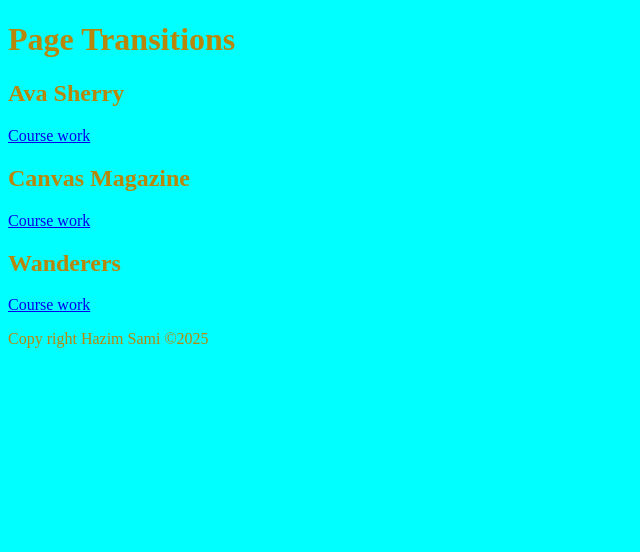
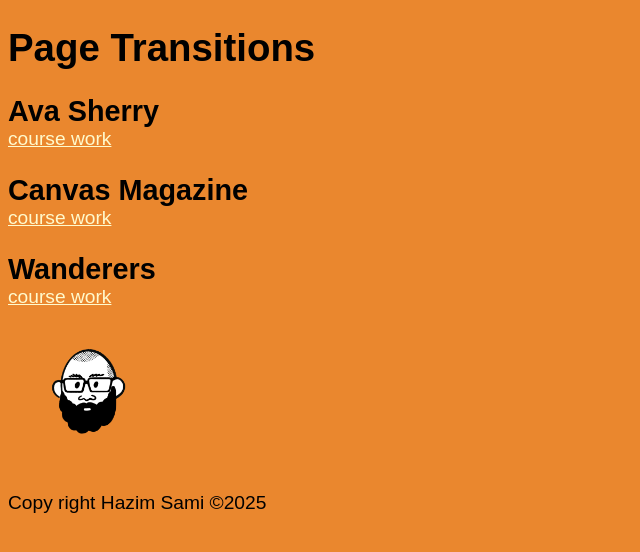
Before and after one commit to hazim/pagetransition, a plain HTML site: page index.html in a window 1280 px wide. Shown: the whole page, without its empty margins (0-640 px from the left). Drawn offline with Linux system fonts and the light colour scheme.

Commit message:
profile image added

```diff
--- a/index.html
+++ b/index.html
@@ -19,6 +19,8 @@
     <h2>Wanderers</h2>
     <a href="#">Course work</a>
     <!-- <a href="#">My version</a> -->
+    <br>
+    <img class="profile" src="my-notion-face.png" alt="avatar">
     <footer>
         <p class="footer">Copy right Hazim Sami &copy;2025</p>
     </footer>
--- a/style.css
+++ b/style.css
@@ -1,4 +1,21 @@
 body {
-    background-color: aqua;
-    color: darkgoldenrod;
+    background-color: #EA872E;
+    color: #GGG;
+    font-size: 1.2em;
+    font-family: sans-serif;
 }
+
+h2 {
+    margin-bottom: 0;
+    padding-bottom: 0;
+}
+
+a {
+    font-weight: 300;
+    color: lemonchiffon;
+    text-transform: lowercase;
+}
+
+.profile {
+    width: 160px;
+}
```
Also changed, not shown: my-notion-face.png (added).
